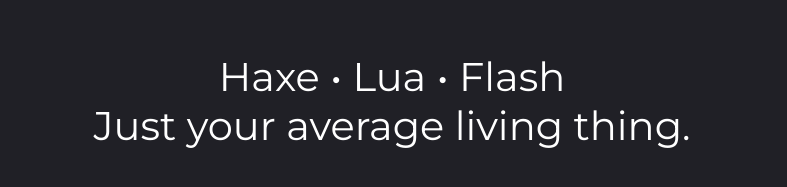
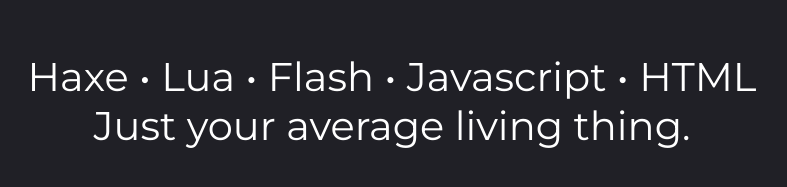
Before and after one commit to Joalor64GH/Joalor64GH.github.io, a plain HTML site: page index.html in a window 1280 px wide. Shown: the part 471-658 px from the top of the page, without its empty margins (248-1035 px from the left). Drawn offline with Linux system fonts and the light colour scheme.

Commit message:
another tiny change

```diff
--- a/index.html
+++ b/index.html
@@ -10,7 +10,7 @@
     <meta property="og:type" content="website">
     <meta property="og:locale" content="en_US">
     <meta name="og:title" content="About Me">
-    <meta name="og:description" content="Joalor64GH. Just your average living thing. Haxe • Lua • Flash">
+    <meta name="og:description" content="Joalor64GH. Just your average living thing. Haxe • Lua • Flash • Javascript • HTML">
 
     <link rel="stylesheet" href="css/main.css">
     <link rel="stylesheet" href="css/button.css">
@@ -28,7 +28,7 @@
     </div>
 
     <div class="info">
-        <p>Haxe • Lua • Flash<br>Just your average living thing.<p>
+        <p>Haxe • Lua • Flash • Javascript • HTML<br>Just your average living thing.<p>
     </div>
 </body>
 
```
